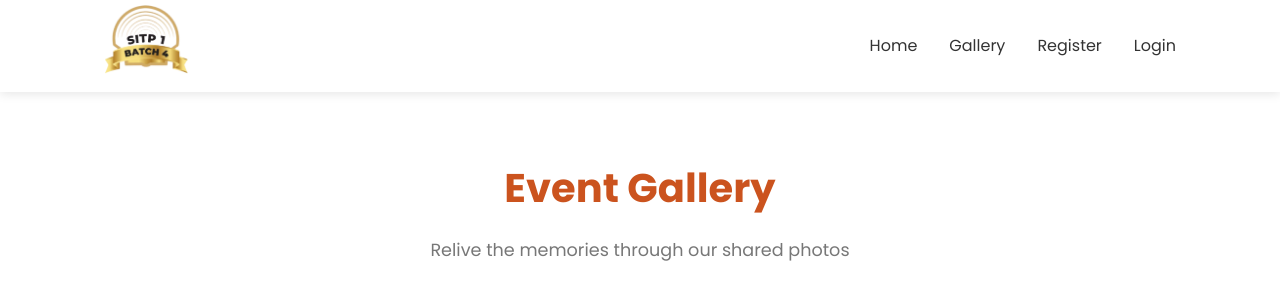
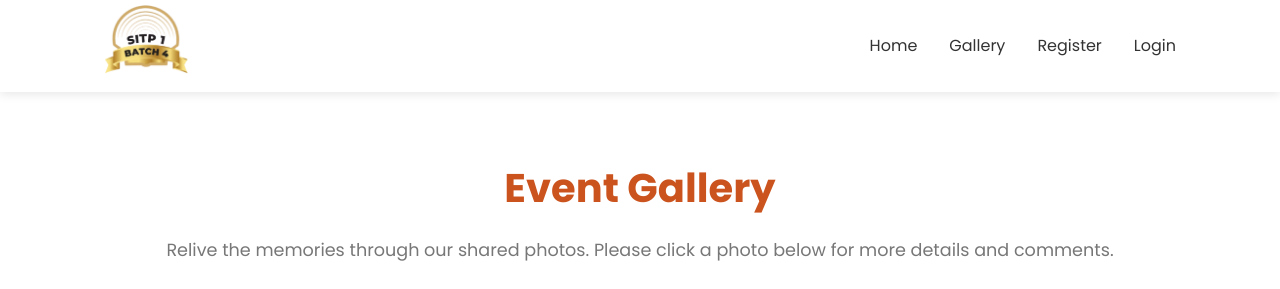
Before and after one commit to dreyyfuss/reunion, a Django app: page /gallery/ in a window 1280 px wide. Shown: the top 289 px of the page. Run offline with Django 5.2, Linux system fonts and the light colour scheme; data that the repository does not hold is empty.

Commit message:
Change top comment

```diff
--- a/gallery/templates/gallery/gallery.html
+++ b/gallery/templates/gallery/gallery.html
@@ -7,7 +7,7 @@
 <section class="gallery-section">
     <div class="gallery-header">
         <h2 class="gallery-title">Event Gallery</h2>
-        <p class="gallery-subtitle">Relive the memories through our shared photos</p>
+        <p class="gallery-subtitle">Relive the memories through our shared photos. Please click a photo below for more details and comments.</p>
         {% if user.is_authenticated %}
             <a href="{% url 'upload_photo' %}" class="upload-btn">Upload Photo</a>
         {% endif %}
```
